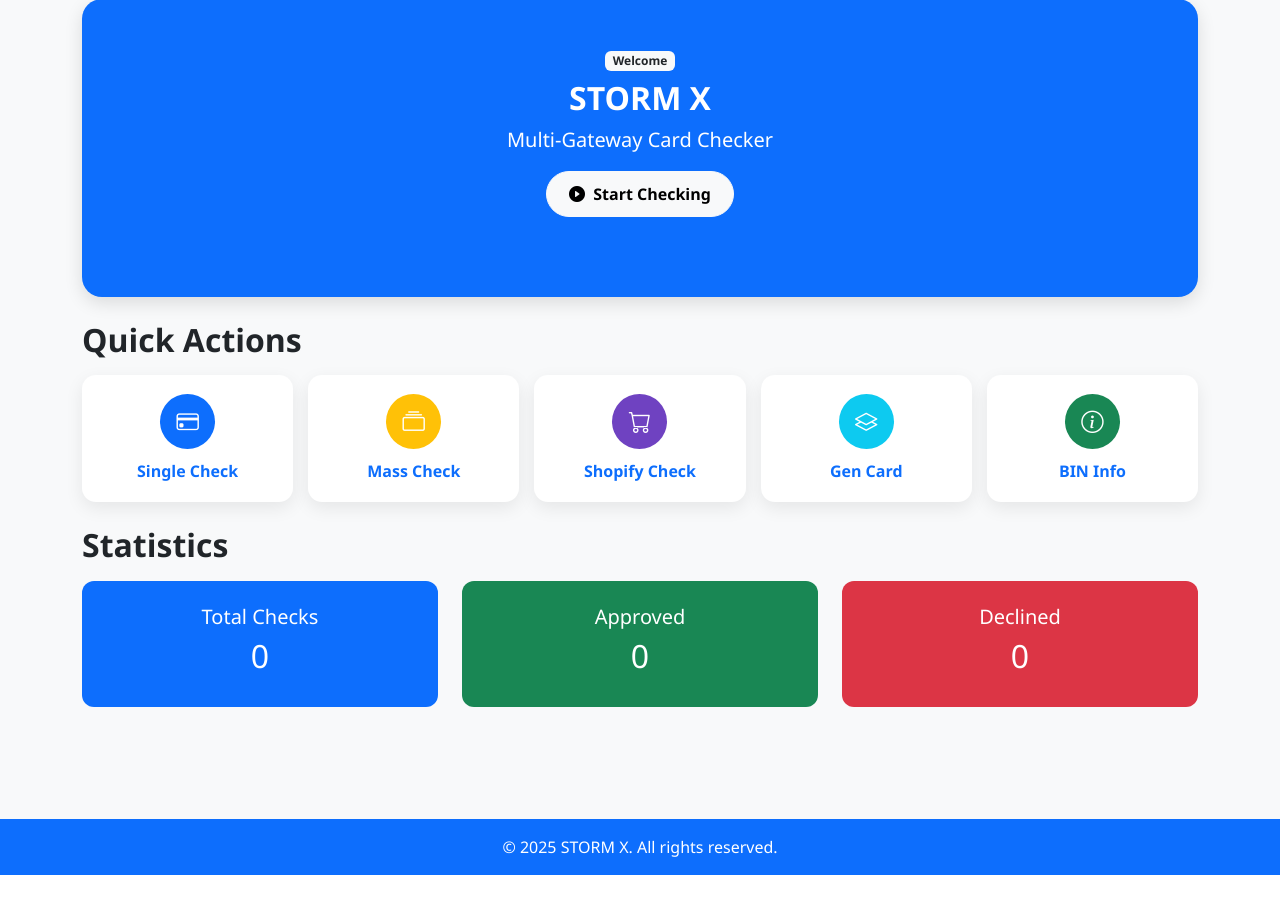
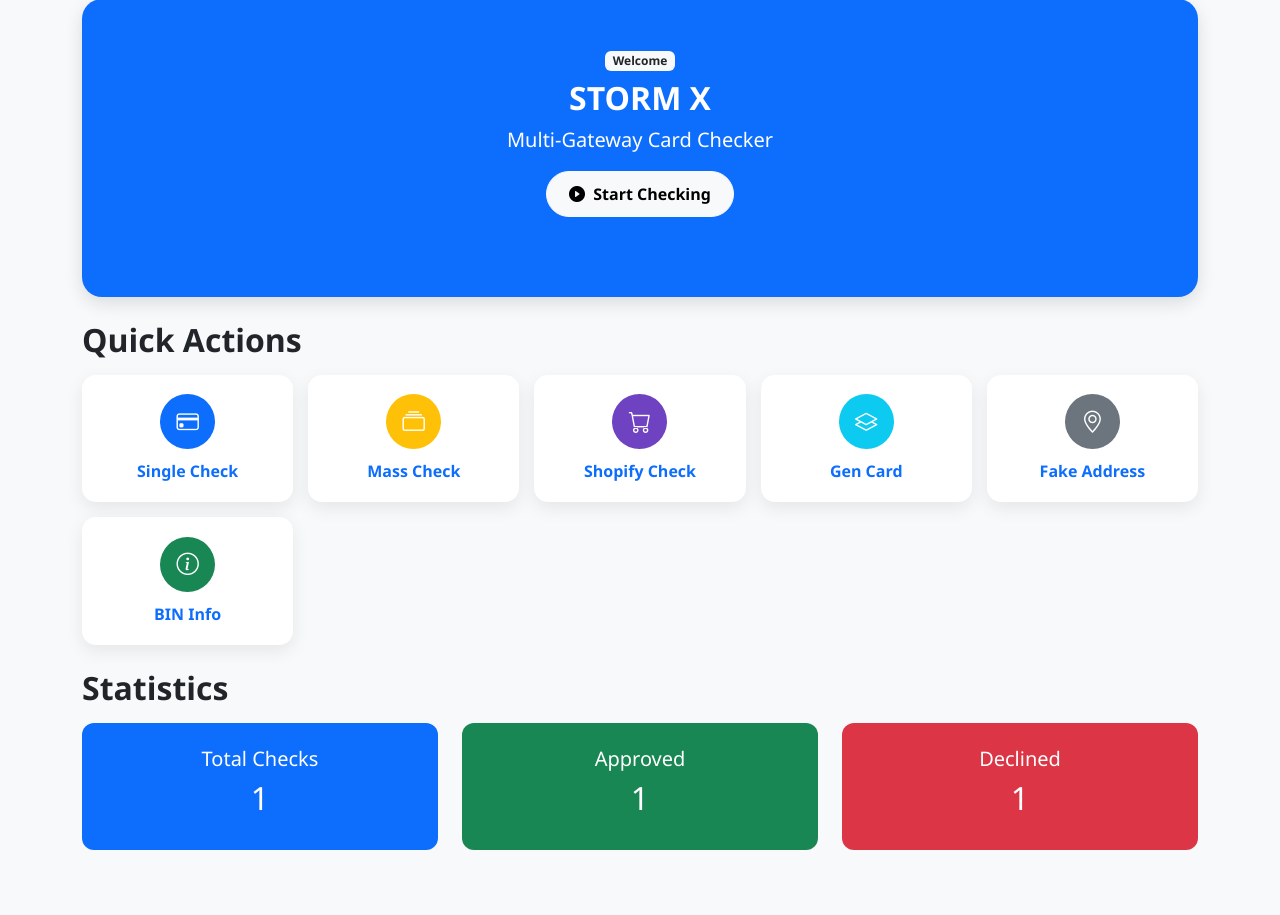
Before and after one commit to was-x/Stormx, a Python web app: template templates/index.html in a window 1280 px wide. Shown: the part 85-1000 px from the top of the page. Before the commit the page ends 960 px from the top, so only its background shows below. Run offline with Jinja, Linux system fonts and the light colour scheme; the template is opened without the code that fills it: most values are stand-ins (such as "Sample title", 1, 10 or a date in 2020).

Commit message:
Update index.html

```diff
--- a/templates/index.html
+++ b/templates/index.html
@@ -90,6 +90,10 @@ body.dark-mode .hero-android { background:#1f1f1f; color:#fff; box-shadow:0 6px
       <div class="quick-link-icon bg-info"><i class="bi bi-layers"></i></div>
       <p class="quick-link-name">Gen Card</p>
     </a>
+    <a href="{{ url_for('fake_address') }}" class="quick-link">
+      <div class="quick-link-icon bg-secondary"><i class="bi bi-geo-alt"></i></div>
+      <p class="quick-link-name">Fake Address</p>
+    </a>
     <a href="{{ url_for('bin_info_page') }}" class="quick-link">
       <div class="quick-link-icon bg-success"><i class="bi bi-info-circle"></i></div>
       <p class="quick-link-name">BIN Info</p>
@@ -104,19 +108,19 @@ body.dark-mode .hero-android { background:#1f1f1f; color:#fff; box-shadow:0 6px
     <div class="col-md-4 mb-3">
       <div class="stat-card bg-primary">
         <h5>Total Checks</h5>
-        <h2 id="totalChecks">0</h2>
+        <h2 id="totalChecks">{{ total_checks }}</h2>
       </div>
     </div>
     <div class="col-md-4 mb-3">
       <div class="stat-card bg-success">
         <h5>Approved</h5>
-        <h2 id="approvedCount">0</h2>
+        <h2 id="approvedCount">{{ approved_count }}</h2>
       </div>
     </div>
     <div class="col-md-4 mb-3">
       <div class="stat-card bg-danger">
         <h5>Declined</h5>
-        <h2 id="declinedCount">0</h2>
+        <h2 id="declinedCount">{{ declined_count }}</h2>
       </div>
     </div>
   </div>
```
